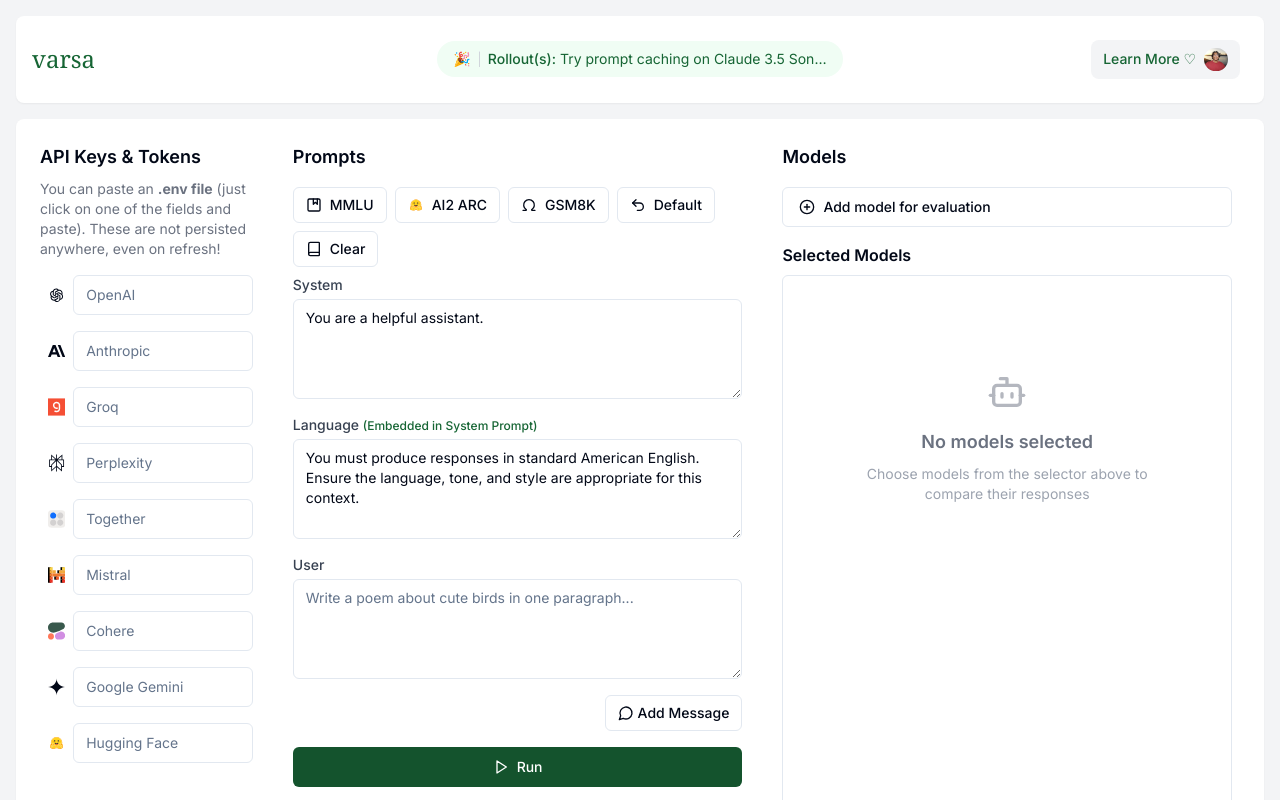
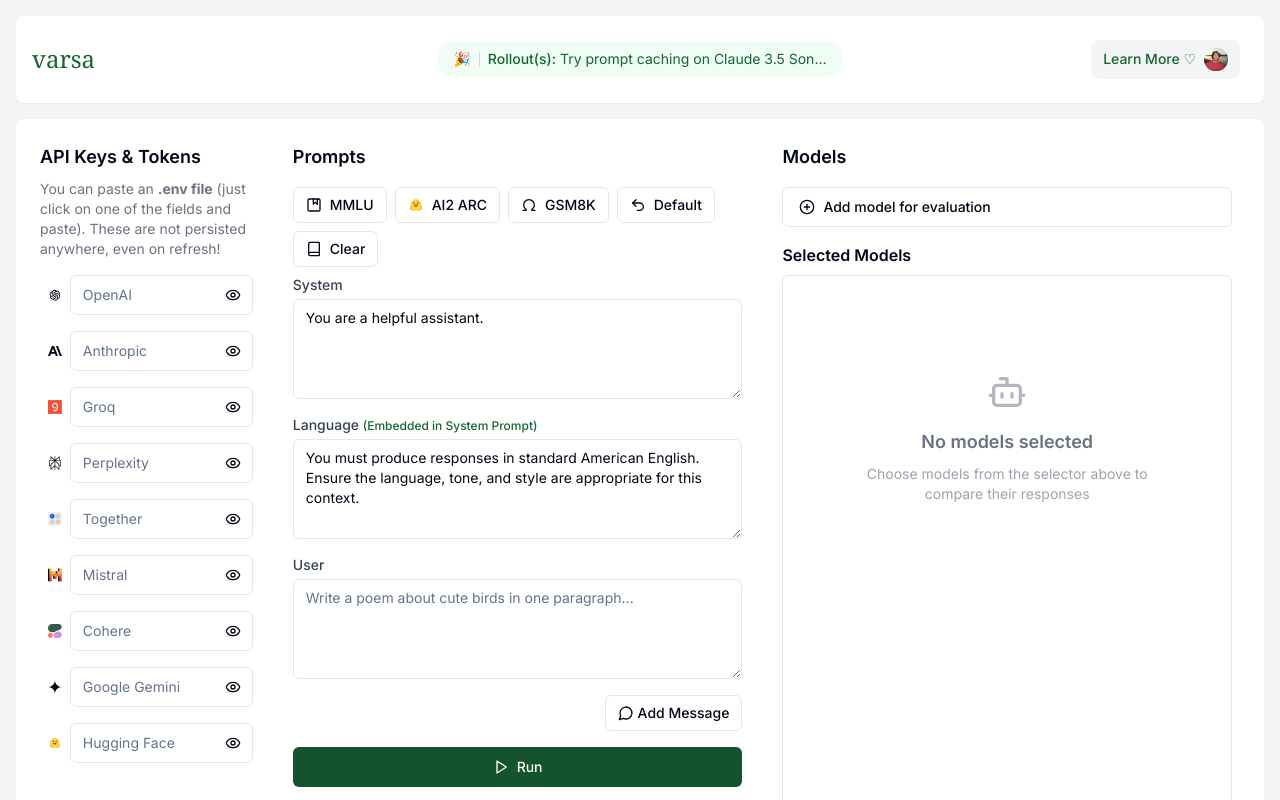
Before and after one commit to DineshTeja/varsa, a Next.js app: page /modelplayground in a window 1280 px wide. Shown: the top 800 px of the page. Built offline with nearby package versions, Linux system fonts and the light colour scheme.

Commit message:
UI tweaks

```diff
--- a/src/components/ApiKeyInput.tsx
+++ b/src/components/ApiKeyInput.tsx
@@ -2,6 +2,8 @@
 import { Input } from '@/components/ui/input';
 import { providerIcons } from '@/lib/modelUtils';
 import { useToast } from "@/components/ui/use-toast"
+import { Eye, EyeOff } from 'lucide-react';
+import { Button } from '@/components/ui/button';
 
 interface ApiKeys {
   [key: string]: string;
@@ -19,6 +21,13 @@
       acc[provider] = '';
       return acc;
     }, {} as ApiKeys)
+  );
+
+  const [visibleKeys, setVisibleKeys] = useState<{ [key: string]: boolean }>(
+    Object.keys(providerIcons).reduce((acc, provider) => {
+      acc[provider] = false;
+      return acc;
+    }, {} as { [key: string]: boolean })
   );
 
   const handlePaste = (e: React.ClipboardEvent<HTMLDivElement>) => {
@@ -63,18 +72,37 @@
     onApiKeysChange(newApiKeys);
   };
 
+  const toggleVisibility = (provider: string) => {
+    setVisibleKeys(prev => ({ ...prev, [provider]: !prev[provider] }));
+  };
+
   return (
     <div ref={ref} className="space-y-4 p-2" onPaste={handlePaste}>
       {Object.entries(providerIcons).map(([provider, { icon: Icon, displayName }]) => (
         <div key={provider} className="flex items-center">
           <Icon className="mr-2 h-5 w-5" />
-          <Input
-            placeholder={`${displayName}`}
-            value={apiKeys[provider]}
-            onChange={(e) => handleApiKeyChange(provider, e.target.value)}
-            type="password"
-            className="flex-grow"
-          />
+          <div className="relative flex-grow">
+            <Input
+              placeholder={`${displayName}`}
+              value={apiKeys[provider]}
+              onChange={(e) => handleApiKeyChange(provider, e.target.value)}
+              type={visibleKeys[provider] ? "text" : "password"}
+              className="pr-10"
+            />
+            <Button
+              type="button"
+              variant="ghost"
+              size="sm"
+              className="absolute right-0 top-0 h-full px-3 py-2 hover:bg-transparent"
+              onClick={() => toggleVisibility(provider)}
+            >
+              {visibleKeys[provider] ? (
+                <EyeOff className="h-4 w-4" />
+              ) : (
+                <Eye className="h-4 w-4" />
+              )}
+            </Button>
+          </div>
         </div>
       ))}
     </div>
--- a/src/components/ModelPlayground.tsx
+++ b/src/components/ModelPlayground.tsx
@@ -345,6 +345,8 @@
         }));
       };
 
+    const isGenerating = Object.values(loadingModels).some(isLoading => isLoading);
+
     return (
         <div className="w-full h-[1100px] bg-white shadow-sm rounded-lg p-6 flex flex-col">
             <div className="grid grid-cols-5 gap-6 flex-grow overflow-hidden">
@@ -424,9 +426,10 @@
                                 <Button
                                     className="bg-green-900 text-white hover:bg-green-800 border-green-800 text-sm w-full"
                                     onClick={handleRun}
-                                    disabled={isLoading}
+                                    disabled={isLoading || isGenerating}
                                 >
-                                    <Play className="mr-2 h-4 w-4" /> {isLoading ? 'Running...' : 'Run'}
+                                    <Play className="mr-2 h-4 w-4" />
+                                    {isLoading || isGenerating ? 'Running...' : 'Run'}
                                 </Button>
                             </div>
                         </div>
```
